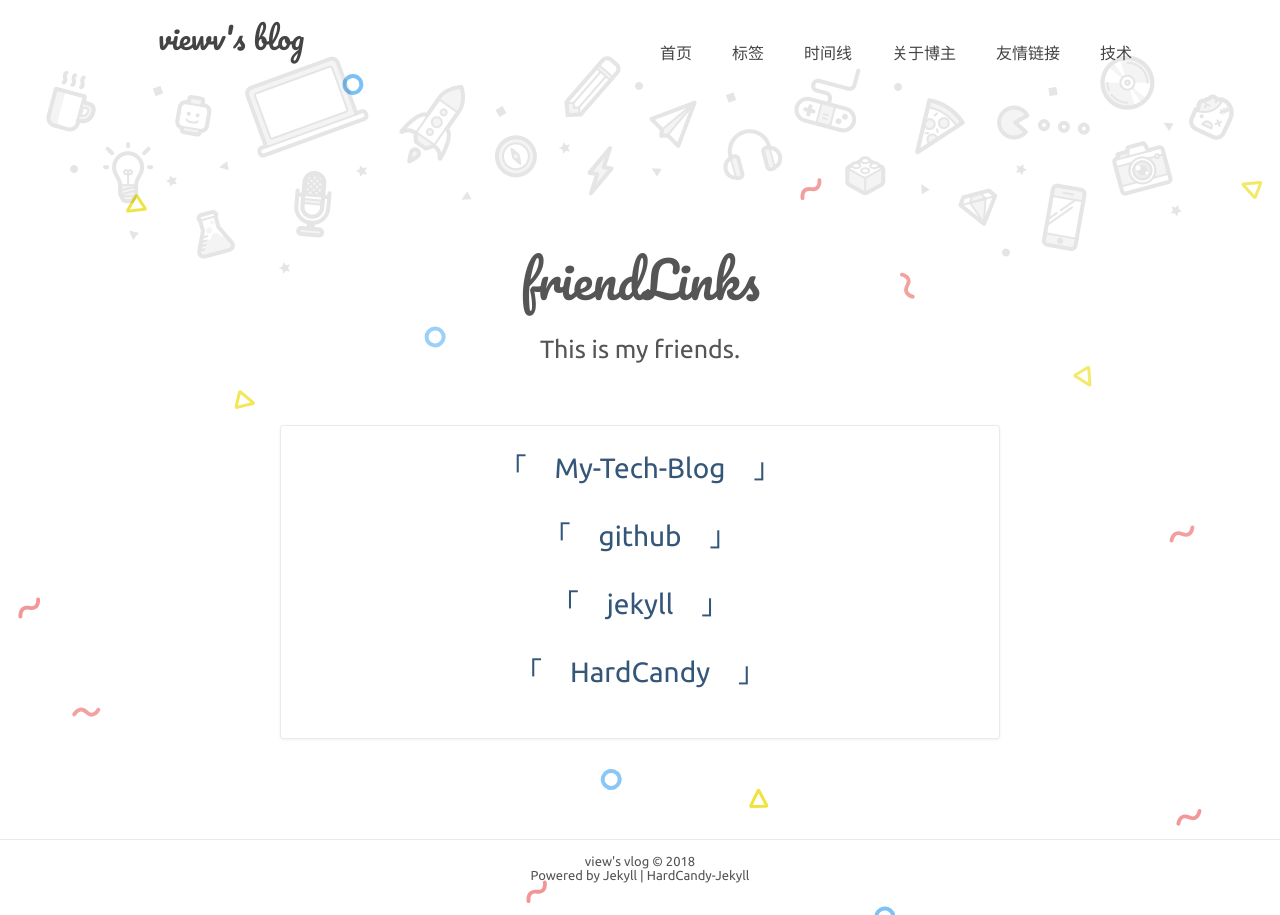
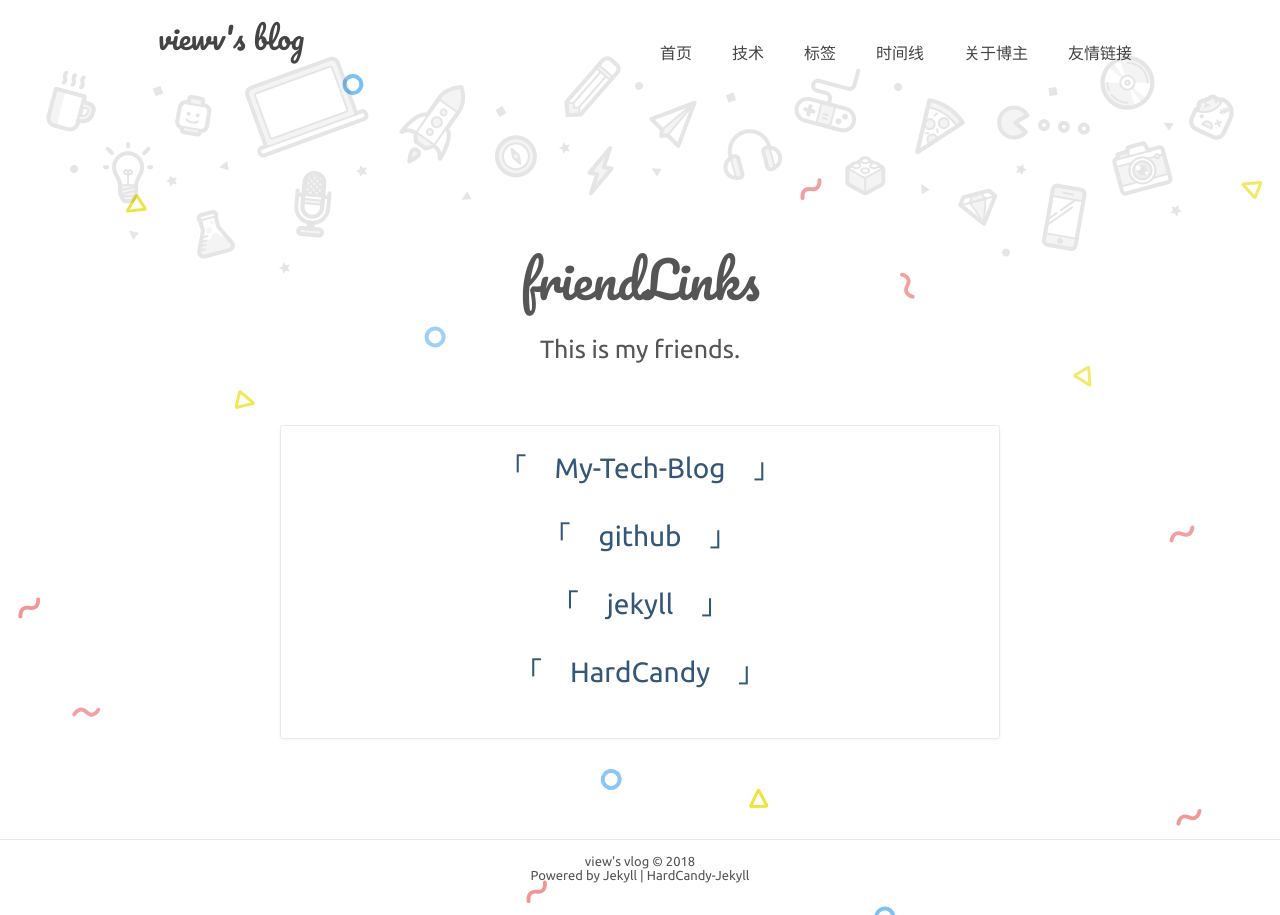
Before and after one commit to viewv/viewv.github.io, a Jekyll site: the page built from friendLink.html, in a window 1280 px wide. Built offline with Jekyll 4.4.1, drawn with Linux system fonts in a browser that asks for light colours; comment, search, counter and statistics services are not loaded.

Commit message:
successfully

```diff
--- a/_config.yml
+++ b/_config.yml
@@ -7,6 +7,7 @@ url: 'https://viewv.top' # your host
 # nav 中文字符空格：&emsp;
 nav: # 最佳体验 六个标签 且最好每个标签不超过4中文字
   首页: '/'
+  技术: 'https://tech.viewv.top'
   标签: '/tags.html'
   时间线: '/timeline.html'
   关于博主: '/about.html'
--- a/_includes/header.html
+++ b/_includes/header.html
@@ -8,7 +8,7 @@
                 {% for i in site.nav %}
                 <li><a href="{{ i[1] }}">{{ i[0] }}</a></li>
                 {% endfor %}
-                <li><a href="https://tech.viewv.top">技术</a></li>
+                <!-- <li><a href="https://tech.viewv.top">技术</a></li> -->
             </ol>
         </nav>
         <div id="top-boot">
```
